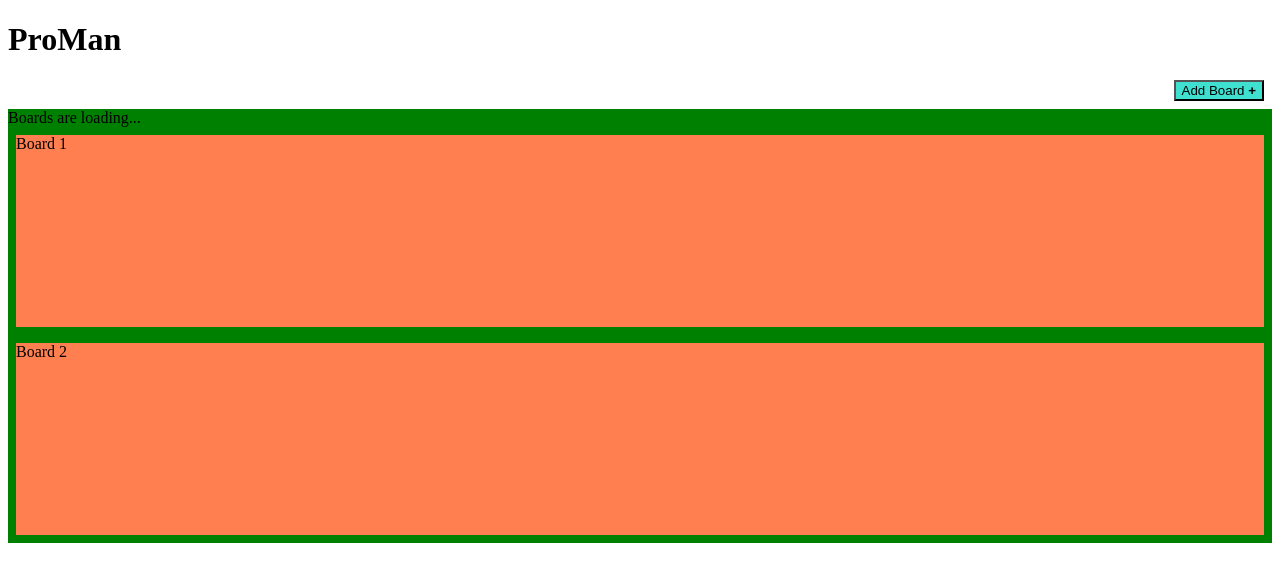
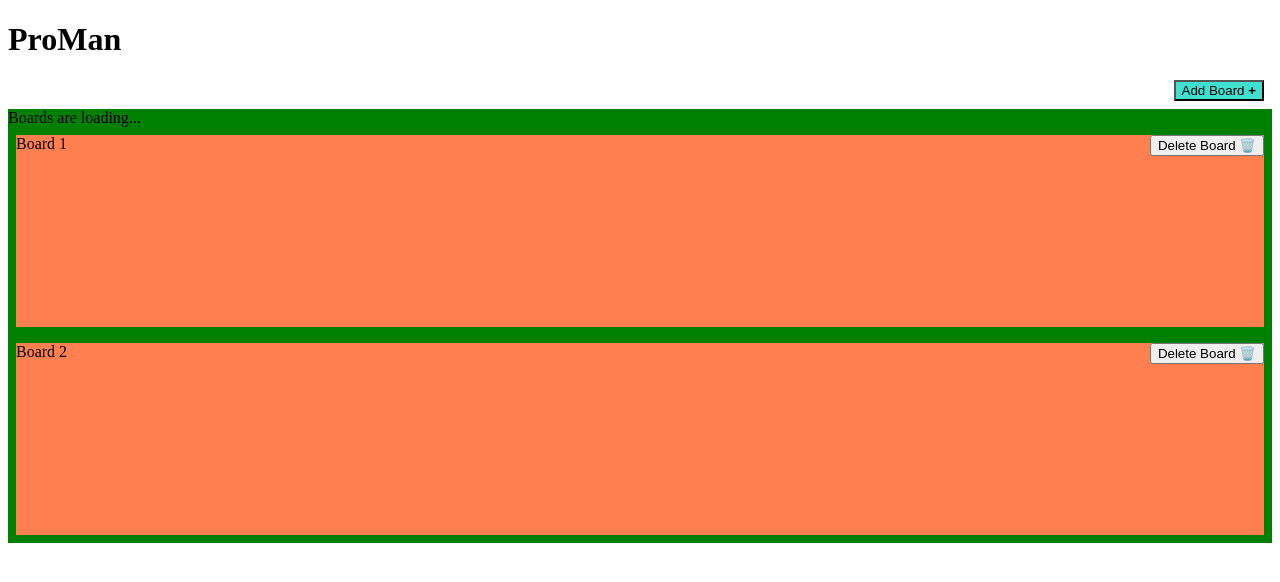
Before and after one commit to blippard/proman, a Flask app: page / in a window 1280 px wide. Shown: the top 582 px of the page. Run offline with Flask 2, Linux system fonts and the light colour scheme; parts of the project's set-up code (start-up, migrations or seed data) failed here and were passed over.

Commit message:
Add board deletion (DOM only)
The board delete button (.remove-board) is now added dynamically (placed
inside .board-header div-container) Thus, .board-header is now a flex
row.  Inside showBoards, eventListeners are added for each such button,
and also boards (the .board div-container) are created with
data-id-of-board (since we need IDs for board deletion server-side).
These changes are also reflected when creating a newChildBoard
(data-id-... for .board, and eventListener for .remove-board).

Deletion is fairly simple in DOM, since children of the board
(boardNode) are also deleted when a DOM node (HTML element) is removed.

Also, a corresponding dataHandler.deleteBoard(boardID) which is supposed
to POST this delete request to server has been added for the sake of
completeness, but it does nothing currently (empty function).

```diff
--- a/static/css/main.css
+++ b/static/css/main.css
@@ -14,6 +14,12 @@
     margin: 0.5rem;
 }
 
+.board-header {
+    display: flex;
+    flex-direction: row;
+    justify-content: space-between;
+}
+
 .top-btn-container {
     display: flex;
     flex-direction: row-reverse;
--- a/static/js/data_handler.js
+++ b/static/js/data_handler.js
@@ -71,4 +71,6 @@
     // creates new card, saves it and calls the callback function with its data
   },
   // here comes more features
+  deleteBoard: function (boardID, callback) {},
+
 };
--- a/static/js/dom.js
+++ b/static/js/dom.js
@@ -24,8 +24,11 @@
     for (let board of boards) {
       // can change the HTML container types (not necessarily divs) later
       boardList += `
-                <div class="board">
-                    <div class="board-header">${board.title}</div>
+                <div class="board" data-id-of-board="${board.id}">
+                    <div class="board-header">
+                      <span>${board.title}</span>
+                      <button class="remove-board">Delete Board 🗑️</button>
+                    </div>
                 </div>
             `;
     }
@@ -38,6 +41,13 @@
 
     let boardsSupraContainer = document.querySelector("#boards");
     boardsSupraContainer.insertAdjacentHTML("beforeend", outerHtml);
+
+    document.querySelectorAll(".remove-board").forEach((item) => {
+      item.addEventListener("click", (event) => {
+        // the .board is the grandparent of the .remove-board (the parent is .board-header)
+        this.handleRemoveBoardClick(item.parentNode.parentNode, event);
+      });
+    });
   },
   loadCards: function (boardId) {
     // retrieves cards and makes showCards called
@@ -52,8 +62,8 @@
     let inputTitle = prompt("What is the title of the new board?");
     if (!(inputTitle === "") && inputTitle) {
       dataHandler.createNewBoard(inputTitle, (jsonResponse) => {
-        if (jsonResponse.title) {
-          this.createNewChildBoard(jsonResponse.title);
+        if (jsonResponse.title && jsonResponse.id) {
+          this.createNewChildBoard(jsonResponse);
         } else {
           window.alert(
             "Could not get reply from server. Please wait and try again later."
@@ -63,13 +73,39 @@
       });
     }
   },
-  createNewChildBoard: function (boardTitle) {
+  createNewChildBoard: function (boardDict) {
     const boardInnerContainer = document.querySelector(".board-container");
     let childHTMLText = `
-                <div class="board">
-                    <div class="board-header">${boardTitle}</div>
+                <div class="board" data-id-of-board="${boardDict.id}">
+                    <div class="board-header">
+                      <span>${boardDict.title}</span>
+                      <button class="remove-board">Delete Board 🗑️</button>
+                    </div>
                 </div>
             `;
     boardInnerContainer.insertAdjacentHTML("beforeend", childHTMLText);
+    let newRemoveBoardBtn = boardInnerContainer.lastElementChild.querySelector(
+      ".remove-board"
+    );
+    newRemoveBoardBtn.addEventListener("click", (event) => {
+      this.handleRemoveBoardClick(
+        newRemoveBoardBtn.parentNode.parentNode,
+        event
+      );
+    });
+  },
+  handleRemoveBoardClick: function (boardNode, clickEvent) {
+    // boardNode is the node in the DOM tree corresponding to a board HTML element
+    // and, thus, element and node are interchangeable for almost all purposes
+    clickEvent.preventDefault();
+    dataHandler.deleteBoard(boardNode.dataset.idOfBoard, (jsonResponse) => {
+      if (!jsonResponse.success) {
+        window.alert(
+          "Could not get reply from server. Will delete only temporarily!"
+        );
+      }
+    });
+    // window.alert(`Deleted board with id=${boardNode.dataset.idOfBoard}`)
+    boardNode.remove(); // this will remove all children of the node as well
   },
 };
```
